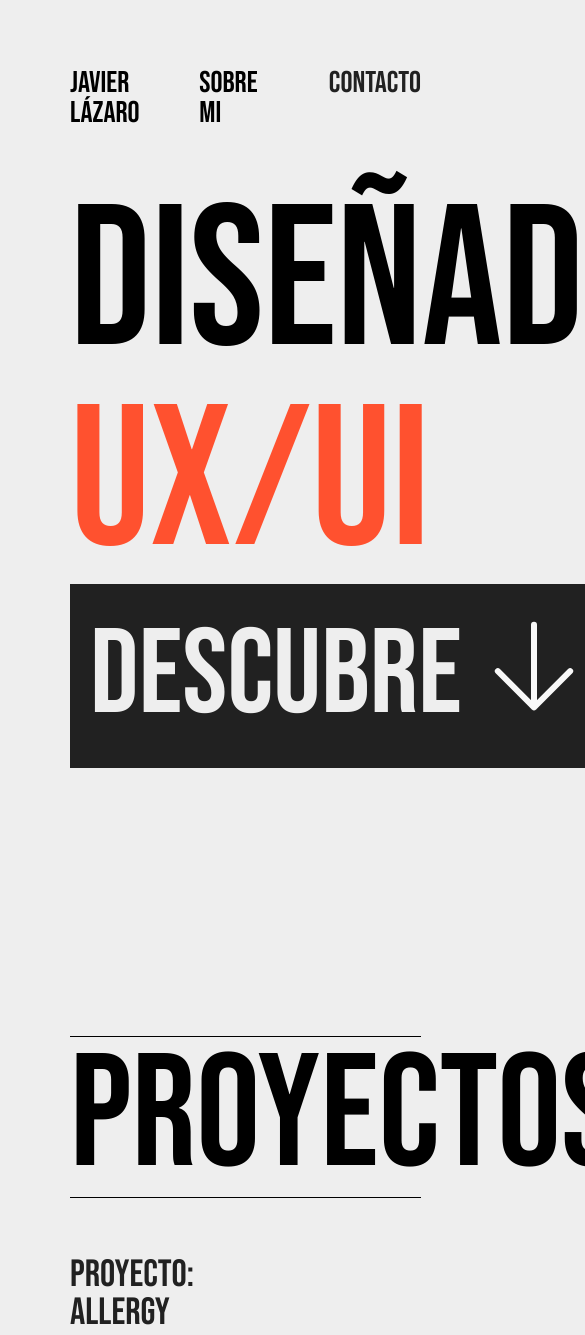
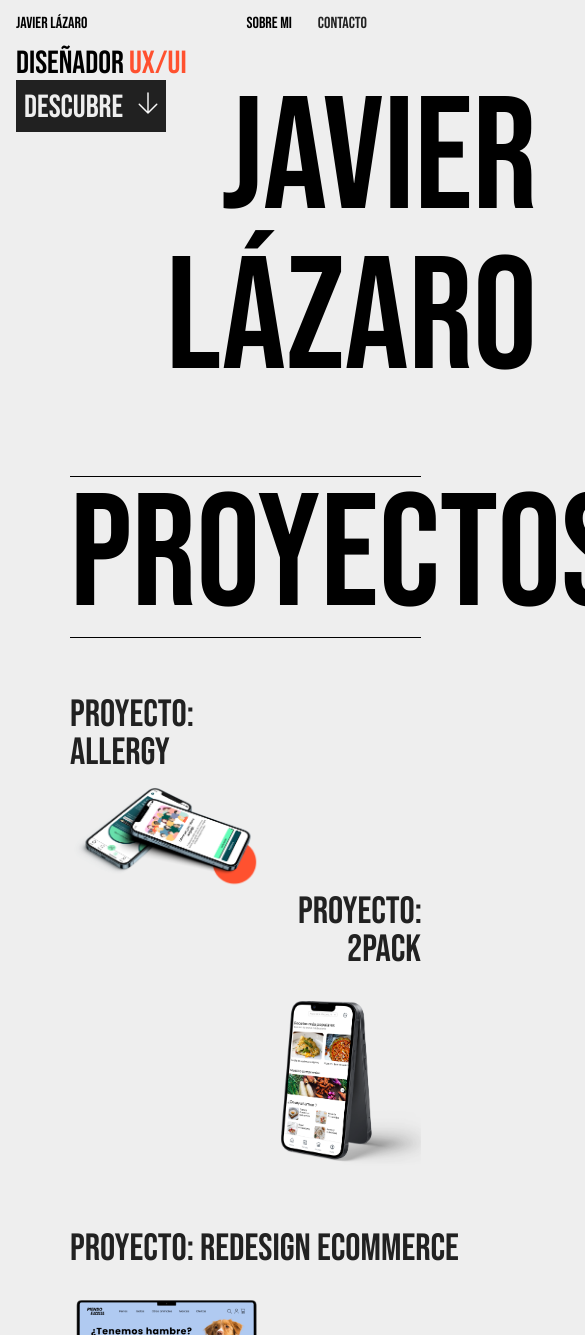
Before and after one commit to javierlazaromg/portfolio, a plain HTML site: page index.html in a window 390 px wide. Shown: the top 1335 px of the page, 585 px wide, since content can reach past the window. Drawn offline with nearby package versions, Linux system fonts and the light colour scheme.

Commit message:
Portfolio v2

```diff
--- a/index.html
+++ b/index.html
@@ -51,42 +51,53 @@
         </div>
         <div class="line"></div>
         <div class="proyect1">
-            <div data-aos="fade-right" class="proyect1title1">
-                <a href="https://www.figma.com/proto/8indpUeFLZ2G4wDBAvYUpB/Proyecto-individual-alergias?page-id=118%3A2149&node-id=118%3A2510&viewport=569%2C521%2C0.07&scaling=scale-down&starting-point-node-id=118%3A2510&show-proto-sidebar=1" target="_blank">
-                    <h2>PROYECTO:</h2>
-                    <h2>ALLERGY</h2>
+            <div class="proyect1title">
+                <a data-aos="fade-right"
+                    href="https://www.figma.com/proto/8indpUeFLZ2G4wDBAvYUpB/Proyecto-individual-alergias?page-id=118%3A2149&node-id=118%3A2510&viewport=569%2C521%2C0.07&scaling=scale-down&starting-point-node-id=118%3A2510&show-proto-sidebar=1"
+                    target="_blank">
+                    PROYECTO: ALLERGY
                 </a>
+
             </div>
+
             <div data-aos="zoom-in" class="proyect1image">
                 <img class="sizeimages" src="imagenes/Mockup allergy.png" alt="Mockup allergy">
             </div>
         </div>
+
         <div class="proyect2">
-            <div data-aos="fade-left" class="proyect2title">
-                <h2>PROYECTO:</h2>
-                <h2>2PACK</h2>
+            <div class="proyect2title">
+                <a data-aos="fade-left"
+                    href="https://www.figma.com/proto/oIPVxeQWf4iD6DQh9yLm5K/Mid-Fi?page-id=0%3A1&node-id=1%3A36&viewport=413%2C179%2C0.11&scaling=scale-down&starting-point-node-id=1%3A36"
+                    target="_blank">
+                    PROYECTO: 2PACK
+                </a>
             </div>
-            <div data-aos="zoom-in class="proyect2image">
-                <img class="sizeimages" src="imagenes/mockup recetas.png" alt="Mockup 2Pack">
+            <div data-aos="zoom-in" class="proyect2image">
+                <img class="sizeimages2" src="imagenes/mockup recetas.png" alt="Mockup 2Pack">
+            </div>
+        </div>
+        <div class="proyect3">
+            <div class="proyect3title">
+                <a data-aos="fade-right"
+                    href="https://www.figma.com/proto/foHW32WDHIpLfTQVFscJev/Project-2---Redesign-ecommerce?page-id=2%3A12&node-id=456%3A3959&viewport=665%2C374%2C0.03&scaling=scale-down&starting-point-node-id=456%3A3959"
+                    target="_blank">
+                    PROYECTO:
+                    REDESIGN ECOMMERCE
+                </a>
+            </div>
+            <div data-aos="zoom-in" class="proyect3image">
+                <img class="sizeimages" src="imagenes/mockup ecommerce.png" alt="Mockup allergy">
             </div>
         </div>
 
-        <div class="proyect3">
-            <div data-aos="fade-right" class="proyect3title">
-                <h2>PROYECTO:</h2>
-                <h2>REDESIGN ECOMMERCE</h2>
-            </div>
-            <div data-aos="zoom-in" class="proyect3image">
-                <img class="sizeimages" src="imagenes/mockup ecommerce.png" alt="mockup ecommerce">
-            </div>
-        </div>
 
         <div class="proyect4">
             <div data-aos="fade-left" class="proyect4title">
                 <h2>PROYECTO:</h2>
                 <h2>SWAP IT</h2>
             </div>
-            <div data-aos="zoom-in class="proyect4image">
+            <div data-aos="zoom-in class=" proyect4image">
                 <img class="sizeimages" src="imagenes/mockup swapit.png" alt="Mockup swapit">
             </div>
         </div>
@@ -99,9 +110,7 @@
 
     </main>
     <footer>
-        <svg class="wave-top" width="100" viewBox="0 0 1200 250">
-        <path fill-rule="evenodd" clip-rule="evenodd" d="M0 108.306L50 114.323C100 120.34 200 132.374 300 168.476C400 204.578 500 264.749 600 246.698C700 228.647 800 132.374 900 108.306C1000 84.2382 1100 132.374 1150 156.442L1200 180.51V-8.5451e-06H1150C1100 -8.5451e-06 1000 -8.5451e-06 900 -8.5451e-06C800 -8.5451e-06 700 -8.5451e-06 600 -8.5451e-06C500 -8.5451e-06 400 -8.5451e-06 300 -8.5451e-06C200 -8.5451e-06 100 -8.5451e-06 50 -8.5451e-06H0V108.306Z" fill="#0099FF"/>
-        </svg>
+
     </footer>
 
 
--- a/style/style.css
+++ b/style/style.css
@@ -163,9 +163,19 @@ main {
     padding-top: 32px;
 
 }
+.proyect3 a{
+    font-family: 'Bebas Neue', cursive;
+    font-size: 38px;
+    color: #212121;
+}
 
 .proyect3image {
     padding-top: 32px;
+
+}
+
+.proyect3title{
+    width: 390px;
 
 }
 
@@ -180,6 +190,18 @@ main {
 
 }
 
+.proyect3 {
+    padding-top: 58px;
+
+}
+
+.proyect3 a:hover{
+    color: #FF512F;
+    cursor: pointer;
+
+}
+
+
 
 
 h2 {
@@ -191,6 +213,11 @@ h2 {
 
 .sizeimages {
     width: 55%;
+
+}
+
+.sizeimages2 {
+    width: 40%;
 
 }
 
@@ -219,8 +246,171 @@ footer {
     height: 1px;
     background-color: black;
 }
+.proyect1title{
+    width: 100px;
+
+}
+.proyect1 a{
+    font-family: 'Bebas Neue', cursive;
+    font-size: 38px;
+    color: #212121;
+}
+.proyect1 a:hover{
+    color: #FF512F;
+}
+
+.proyect2 a{
+    font-family: 'Bebas Neue', cursive;
+    font-size: 38px;
+    color: #212121;
+
+}
+
+.proyect2 a:hover{
+    color: #FF512F;
+}
+
+.proyect2title{
+    text-align: right;
+    margin-left: auto;
+    width: 123px;
+}
+
+
+
+
+
+
+
 
 @media only screen and (max-width: 414px){
+    body {
+        margin: 16px;
+        background-color: #EEEEEE;
+        margin: 0 auto;
+        max-width: 414px;
+        overflow-x: hidden;
+    }
+    header {
+        background-color: #EEEEEE;
+        width: 90%;
+        height: 90%;
+        margin-top: 16px;
+        margin-right: 16px;
+        margin-left: 16px;
+        padding-bottom: 26px;
+
+    }
+
+    .navbar {
+        font-family: 'Bebas Neue', cursive;
+        font-size: 16px;
+        display: flex;
+        justify-content: space-between;
+
+    }
+
+    .navbar2 {
+        display: flex;
+        flex-direction: row;
+        align-items: flex-start;
+        gap: 26px;
+
+    }
+
+    .navbarhover2:hover {
+        color: #FF512F;
+        cursor: pointer;
+
+    }
+
+    .navbarhover3{
+        color: #212121
+    }
+
+    .navbarhover3:hover {
+        color: #FF512F;
+        cursor: pointer;
+
+    }
+
+
+    .title1 {
+        font-family: 'Bebas Neue', cursive;
+        font-size: 32px;
+        max-width: 414px;
+        max-height: 200px;
+        margin-top: 16px;
+
+    }
+
+    span {
+        color: #FF512F;
+    }
+
+    a,
+    a>* {
+        text-decoration: none;
+    }
+
+    .discover {
+        display: flex;
+        flex-direction: row;
+        justify-content: space-between;
+        align-items: flex-start;
+
+    }
+
+    .button1 {
+        display: flex;
+        align-items: flex-start;
+        gap: 10px;
+        padding: 8px;
+        background-color: #212121;
+        font-family: 'Bebas Neue';
+        font-weight: 32px;
+        font-size: 32px;
+        color: #EEEEEE;
+        width: 150px;
+        height: 52px;
+        border: 0px;
+        cursor: pointer;
+        overflow-y: scroll;
+        scroll-behavior: smooth;
+
+    }
+
+    .button1:hover{
+
+        display: flex;
+        align-items: flex-start;
+        gap: 10px;
+        padding: 8px;
+        background-color: #8F8F8F;
+        font-family: 'Bebas Neue';
+        font-weight: 32px;
+        font-size: 32px;
+        color: #EEEEEE;
+        width: 150px;
+        height: 52px;
+        border: 0px;
+        cursor: pointer;
+        overflow-y: scroll;
+        scroll-behavior: smooth;
+
+
+    }
+
+    .button1 img{
+        width: 30px;
+        height: 30px;
+
+    }
+
+
+
+
+
 
 
 
```
Lines whose indentation alone changed are shown as unchanged.
